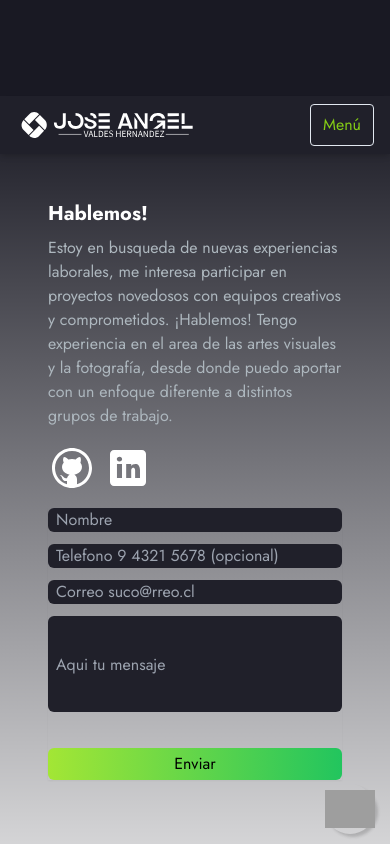
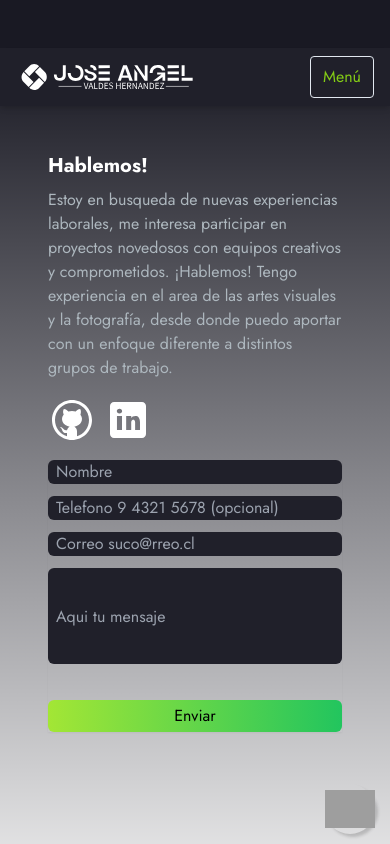
Before and after one commit to Pepeoawvh/PortfolioJoseAngelVH, a Next.js app: page /contacto in a window 390 px wide. Shown: the top 844 px of the page. Built offline with nearby package versions, Linux system fonts and the light colour scheme; grey boxes are pictures that could not be loaded; what tailwindcss-animated would draw is missing.

Commit message:
fix contacto margintop

```diff
--- a/src/app/contacto/page.jsx
+++ b/src/app/contacto/page.jsx
@@ -5,7 +5,7 @@ import EmailSection from "../components/EmailSection";
 const ContactPage = () => {
   return (
     <main className="">
-      <div className="sm:mx-64 mx-12 mt-24">
+      <div className="sm:mx-64 mx-12">
         <EmailSection />
         {/* <NavBar2 /> */}
       </div>
```
